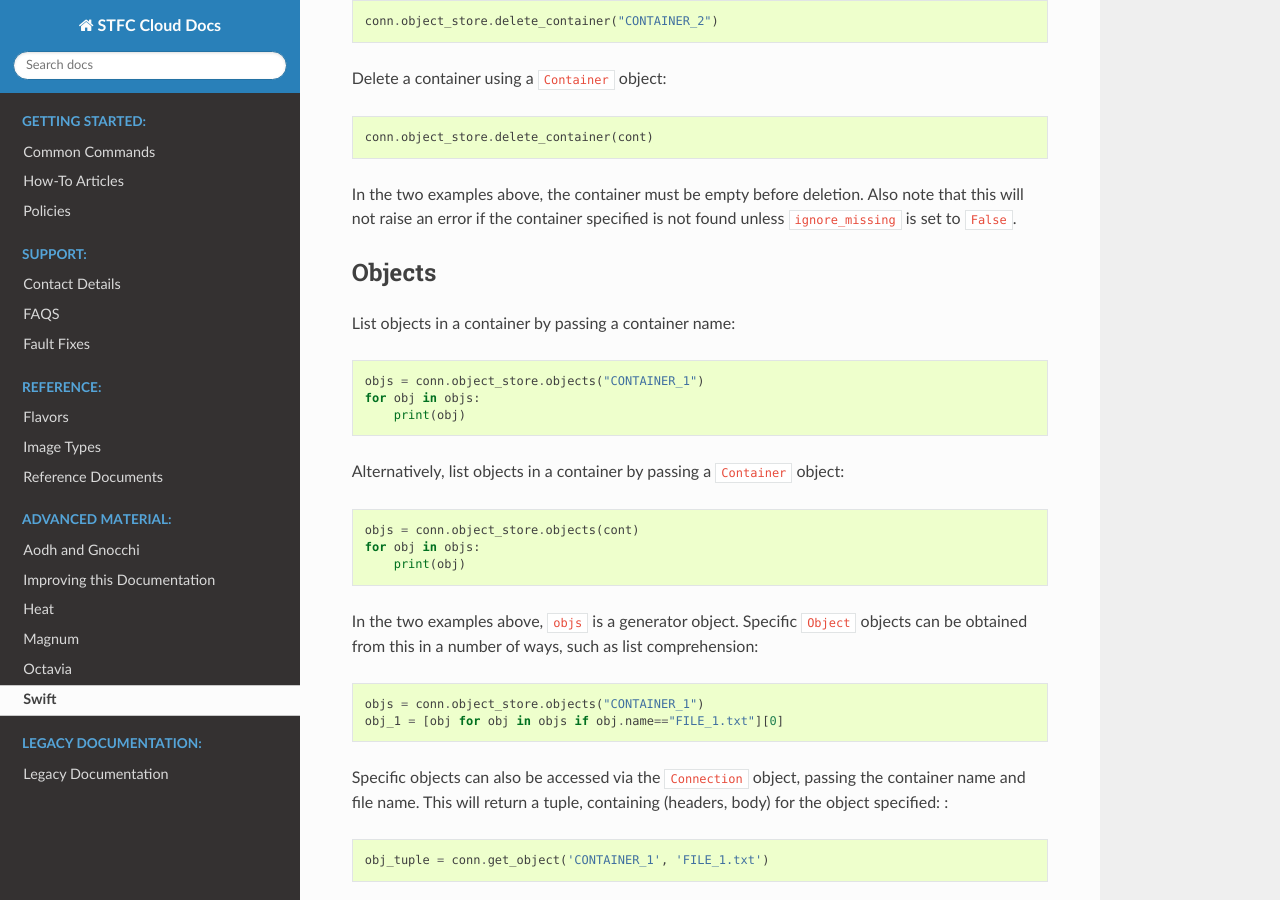
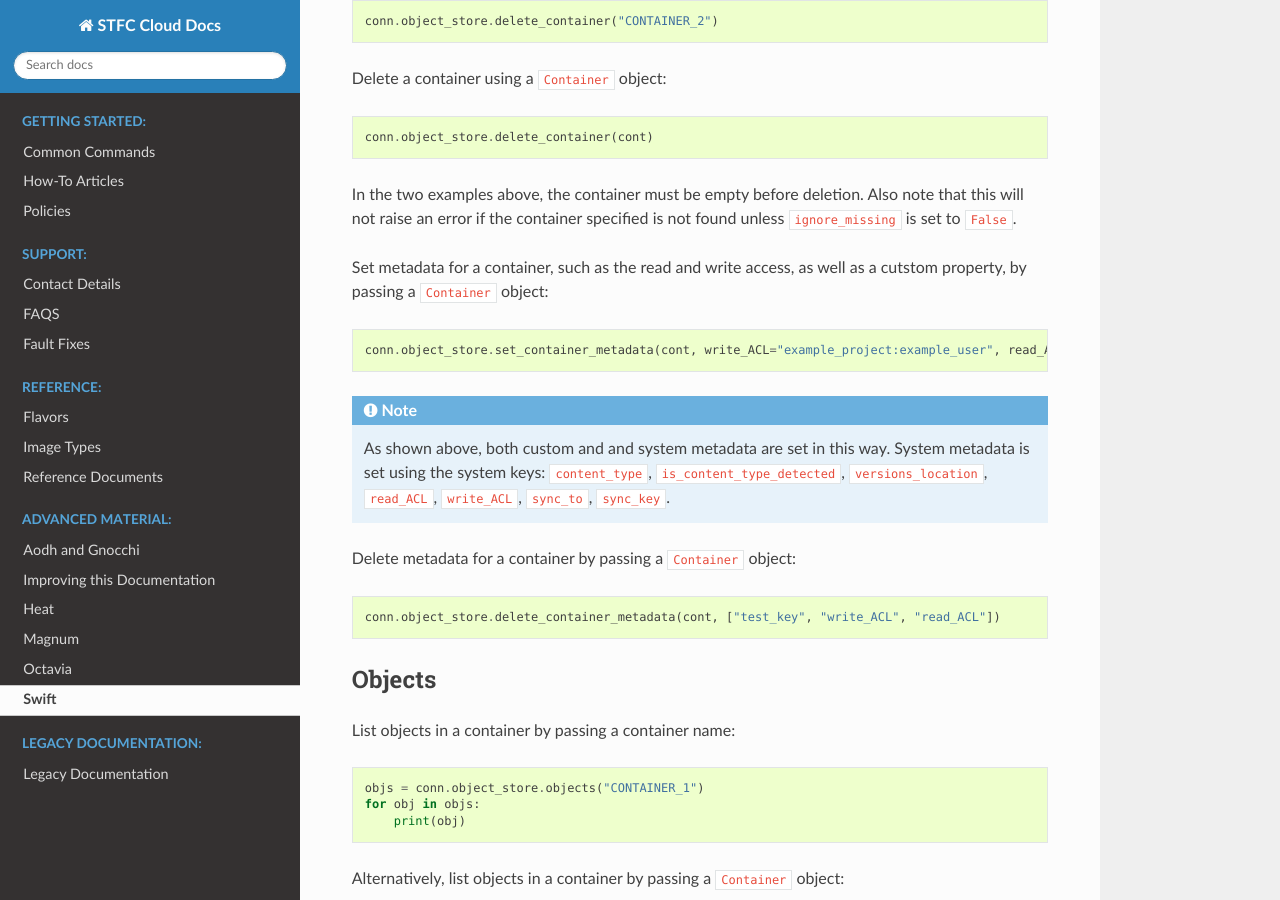
Before and after one commit to stfc/cloud-docs, a Sphinx documentation site: the page built from source/Swift/PythonSDK.rst, in a window 1280 px wide and 900 px high, scrolled down 875 px. Built offline with Sphinx 7.4.7 and the Read the Docs theme 2.0.0, drawn with Linux system fonts in a browser that asks for light colours.

Commit message:
Add SDK container metadata

```diff
--- a/source/Swift/PythonSDK.rst
+++ b/source/Swift/PythonSDK.rst
@@ -61,6 +61,26 @@ Delete a container using a ``Container`` object:
 
 In the two examples above, the container must be empty before deletion.
 Also note that this will not raise an error if the container specified is not found unless ``ignore_missing`` is set to ``False``.
+
+
+Set metadata for a container, such as the read and write access, as well as a cutstom property, by passing a ``Container`` object:
+
+.. code-block:: python
+
+    conn.object_store.set_container_metadata(cont, write_ACL="example_project:example_user", read_ACL=".r:*,.rlistings", test_key="test_value")
+
+
+.. note::
+
+    As shown above, both custom and and system metadata are set in this way.
+    System metadata is set using the system keys: ``content_type``, ``is_content_type_detected``, ``versions_location``, ``read_ACL``, ``write_ACL``, ``sync_to``, ``sync_key``.
+
+
+Delete metadata for a container by passing a ``Container`` object:
+
+.. code-block:: python
+
+    conn.object_store.delete_container_metadata(cont, ["test_key", "write_ACL", "read_ACL"])
 
 
 .. _swift_sdk_objects:
```
